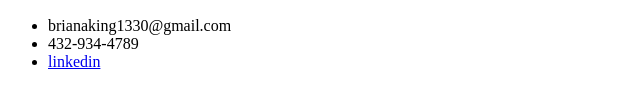
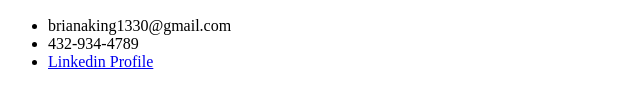
Before and after one commit to BriK1330/portfolio, a plain HTML site: page index.html in a window 1280 px wide. Shown: the part 490-598 px from the top of the page, 0-640 px from the left. Drawn offline with Linux system fonts and the light colour scheme.

Commit message:
Fixing links

```diff
--- a/index.html
+++ b/index.html
@@ -26,7 +26,7 @@ I am from Texas. I currently am working as a web developer at the J Rueben Clark
 <ul>
   <li>brianaking1330@gmail.com</li>
   <li>432-934-4789</li>
-  <li><a href="https://www.linkedin.com/in/briana-king-8541a7220/">linkedin</a></li>
+  <li><a href="https://www.linkedin.com/in/briana-king-8541a7220/">Linkedin Profile</a></li>
 </ul>
 </body>
 
```
